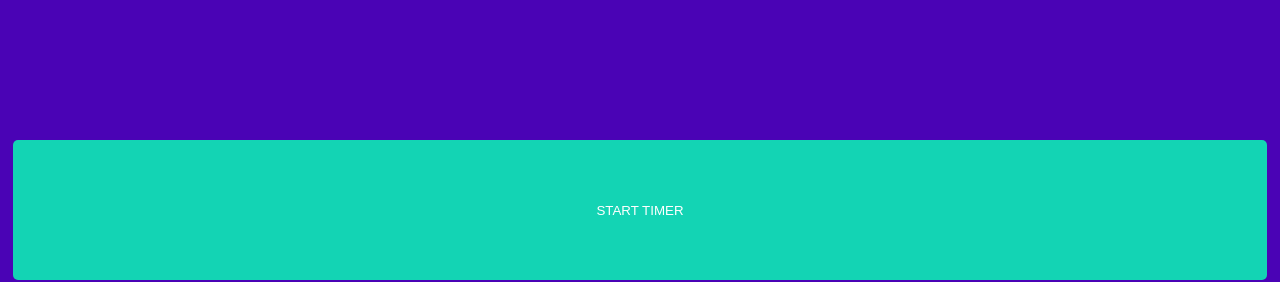
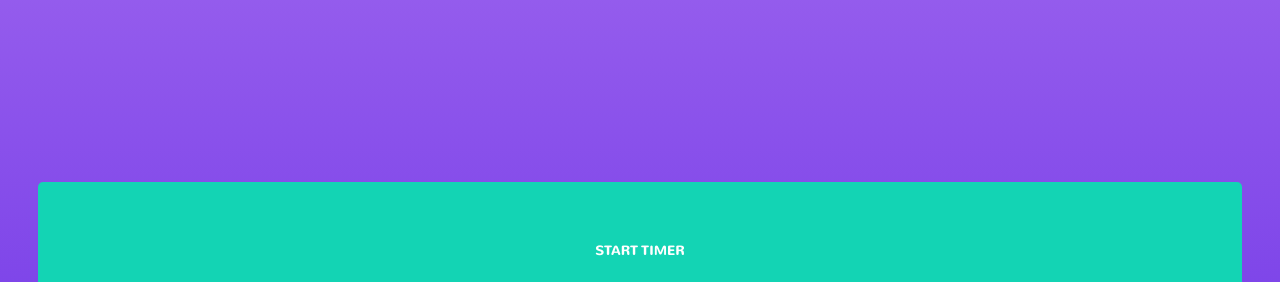
Before and after one commit to mgdelacroix/fomodoro, a plain HTML site: page index.html in a window 1280 px wide. Shown: the part 529-811 px from the top of the page. Drawn offline with Linux system fonts and the light colour scheme.

Commit message:
Add new styles

```diff
--- a/css/styles.css
+++ b/css/styles.css
@@ -30,29 +30,42 @@
 }
 
 body {
-    font-size: 100%;
     font-family: 'nunitolight', Arial;
-    background-color: #4A03B5;
     color: white;
+    height: 100%;
+    width: 100%;
+    margin: 0;
+    padding: 0;
+    background: #6930e5;
 }
 
 main {
     text-align: center;
-    margin: 5px;
+    padding: 3%;
+    background: #bc84f4;
+    background: -moz-linear-gradient(top, #bc84f4 0%, #6930e5 100%); /* FF3.6+ */
+    background: -webkit-gradient(linear, left top, left bottom, color-stop(0%,#bc84f4), color-stop(100%,#6930e5)); /* Chrome,Safari4+ */
+    background: -webkit-linear-gradient(top, #bc84f4 0%,#6930e5 100%); /* Chrome10+,Safari5.1+ */
+    background: -o-linear-gradient(top, #bc84f4 0%,#6930e5 100%); /* Opera 11.10+ */
+    background: -ms-linear-gradient(top, #bc84f4 0%,#6930e5 100%); /* IE10+ */
+    background: linear-gradient(to bottom, #bc84f4 0%,#6930e5 100%); /* W3C */
+filter: progid:DXImageTransform.Microsoft.gradient( startColorstr='#bc84f4', endColorstr='#6930e5',GradientType=0 ); /* IE6-9 */
 }
 
 #timer {
     font-size: 5em;
     padding: 0;
-    margin: 23% 0 15% 0;
+    margin: 25% 0 15% 0;
 }
 
 button {
     width: 100%;
     border-radius: 5px;
+    font-family: 'nunitobold', Arial;
     outline: none;
     border: none;
     padding: 5%;
+    background-image: none;
     margin: 2% 0;
     color: white;
 }
@@ -73,7 +86,7 @@ button {
     position: absolute;
     width: 90%;
     top: 60px;
-    background-color: #D45FFF;
+    background-color: #FF389D;
     padding: 5%;
     border-radius: 5px;
 }
```
